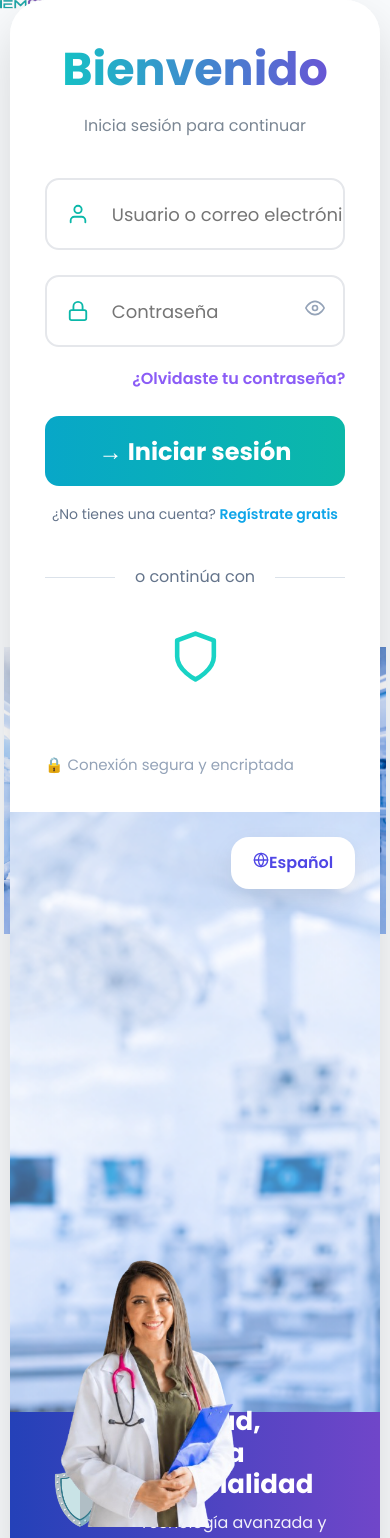
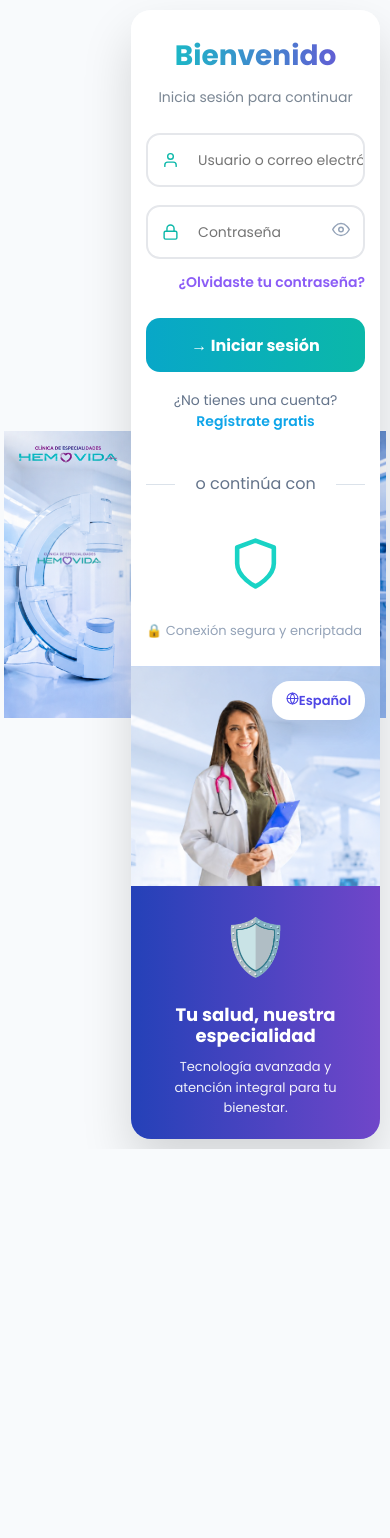
Before and after one commit to Emilio6345/hemovida-frontend, a React (Vite) app: page /login in a window 390 px wide. Shown: the top 1538 px of the page. After the commit the page ends 1149 px from the top, so only its background shows below. Built offline with nearby package versions, Linux system fonts and the light colour scheme.

Commit message:
responsive login

```diff
--- a/src/styles/login.css
+++ b/src/styles/login.css
@@ -595,3 +595,228 @@ background-position-y: -388px;
 .register-link-login a:hover{
   text-decoration: underline;
 }
+
+/* ==================================================
+   LOGIN RESPONSIVE FIX - HEMOVIDA
+================================================== */
+
+/* TABLETS GRANDES */
+@media (max-width: 1024px){
+
+  .login-page{
+    padding:20px;
+  }
+
+  .login-card-v2{
+    width:100%;
+    min-height:auto;
+  }
+
+  .login-left{
+    padding:40px;
+  }
+
+  .login-header-v2 h1{
+    font-size:38px;
+  }
+
+  .doctor-image{
+    max-width:380px;
+    transform:translateY(40px);
+  }
+
+}
+
+/* TABLETS */
+@media (max-width: 768px){
+
+  .login-page{
+    padding:15px;
+  }
+
+  .top-logo{
+    position:relative;
+    top:auto;
+    left:auto;
+    margin-bottom:20px;
+  }
+
+  .login-card-v2{
+    flex-direction:column;
+    border-radius:25px;
+  }
+
+  .login-left,
+  .login-right{
+    width:100%;
+  }
+
+  .login-left{
+    padding:30px 20px;
+  }
+
+  .login-left::after{
+    display:none;
+  }
+
+  .login-header-v2{
+    margin-bottom:25px;
+  }
+
+  .login-header-v2 h1{
+    font-size:32px;
+  }
+
+  .login-header-v2 p{
+    font-size:15px;
+  }
+
+  .input-box input{
+    height:58px;
+    font-size:15px;
+    padding-left:55px;
+  }
+
+  .icon{
+    left:18px;
+    font-size:18px;
+  }
+
+  .btn-login-v2{
+    height:58px;
+    font-size:18px;
+  }
+
+  .authorized-card{
+    height:58px;
+    font-size:15px;
+  }
+
+  .login-right{
+    min-height:450px;
+
+    background-size:cover;
+    background-position:center;
+  }
+
+  .doctor-container{
+    justify-content:center;
+    height:auto;
+    margin-top:20px;
+  }
+
+  .doctor-image{
+    width:80%;
+    max-width:320px;
+    transform:none;
+  }
+
+  .info-banner{
+    height:auto;
+    flex-direction:column;
+    text-align:center;
+    padding:25px;
+    gap:15px;
+  }
+
+  .info-banner::before{
+    display:none;
+  }
+
+  .info-banner h3{
+    font-size:22px;
+  }
+
+  .info-banner p{
+    font-size:14px;
+  }
+
+}
+
+/* CELULARES */
+@media (max-width: 480px){
+
+  .login-page{
+    padding:10px;
+  }
+
+  .login-card-v2{
+    border-radius:20px;
+  }
+
+  .login-left{
+    padding:25px 15px;
+  }
+
+  .login-header-v2 h1{
+    font-size:28px;
+  }
+
+  .login-header-v2 p{
+    font-size:14px;
+  }
+
+  .input-box{
+    margin-bottom:18px;
+  }
+
+  .input-box input{
+    height:54px;
+    font-size:14px;
+    padding-left:50px;
+  }
+
+  .icon{
+    left:16px;
+    font-size:17px;
+  }
+
+  .eye-btn{
+    right:15px;
+    font-size:18px;
+  }
+
+  .forgot-row a{
+    font-size:14px;
+  }
+
+  .btn-login-v2{
+    height:54px;
+    font-size:16px;
+  }
+
+  .authorized-card{
+    height:54px;
+    font-size:14px;
+  }
+
+  .secure-text{
+    margin-top:30px;
+    font-size:13px;
+  }
+
+  .language-selector{
+    top:15px;
+    right:15px;
+    padding:10px 14px;
+    font-size:13px;
+  }
+
+  .doctor-image{
+    width:90%;
+    max-width:260px;
+  }
+
+  .info-banner{
+    padding:20px;
+  }
+
+  .info-banner h3{
+    font-size:18px;
+  }
+
+  .info-banner p{
+    font-size:13px;
+  }
+
+}
```
